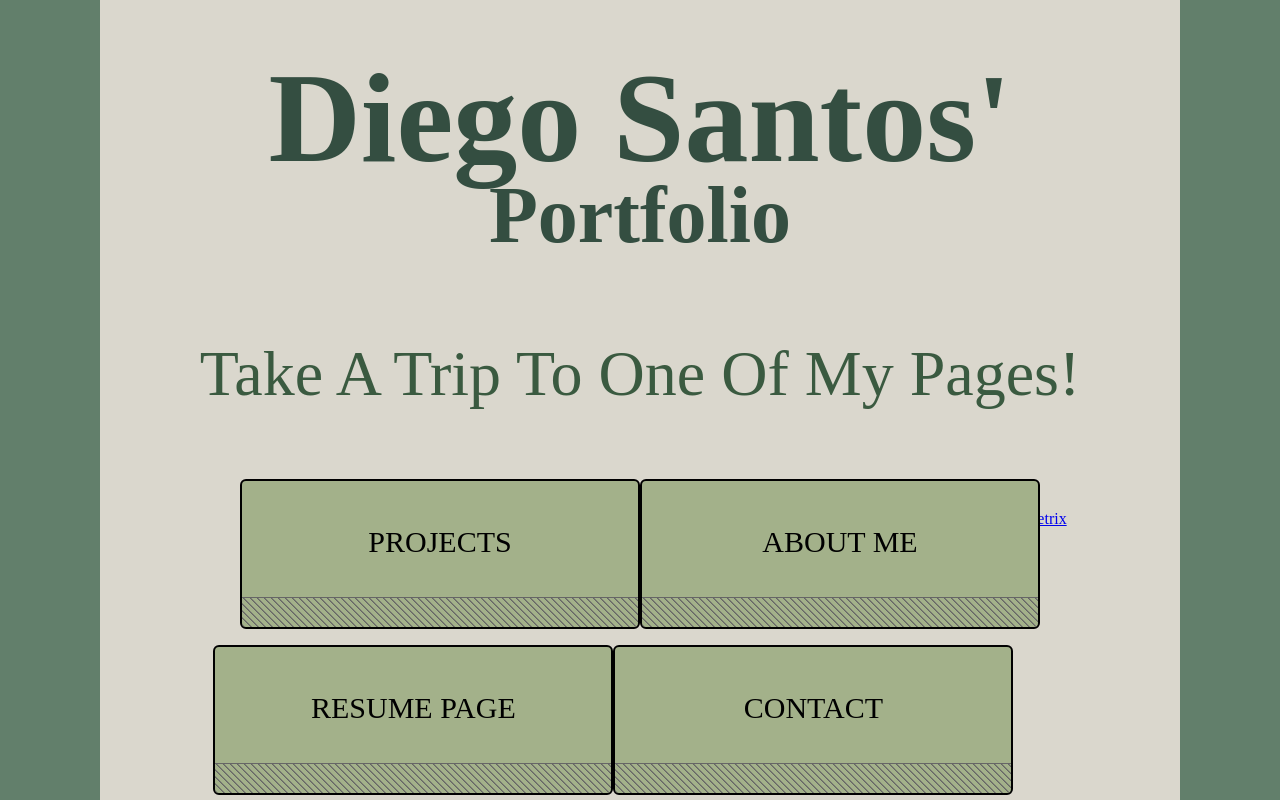
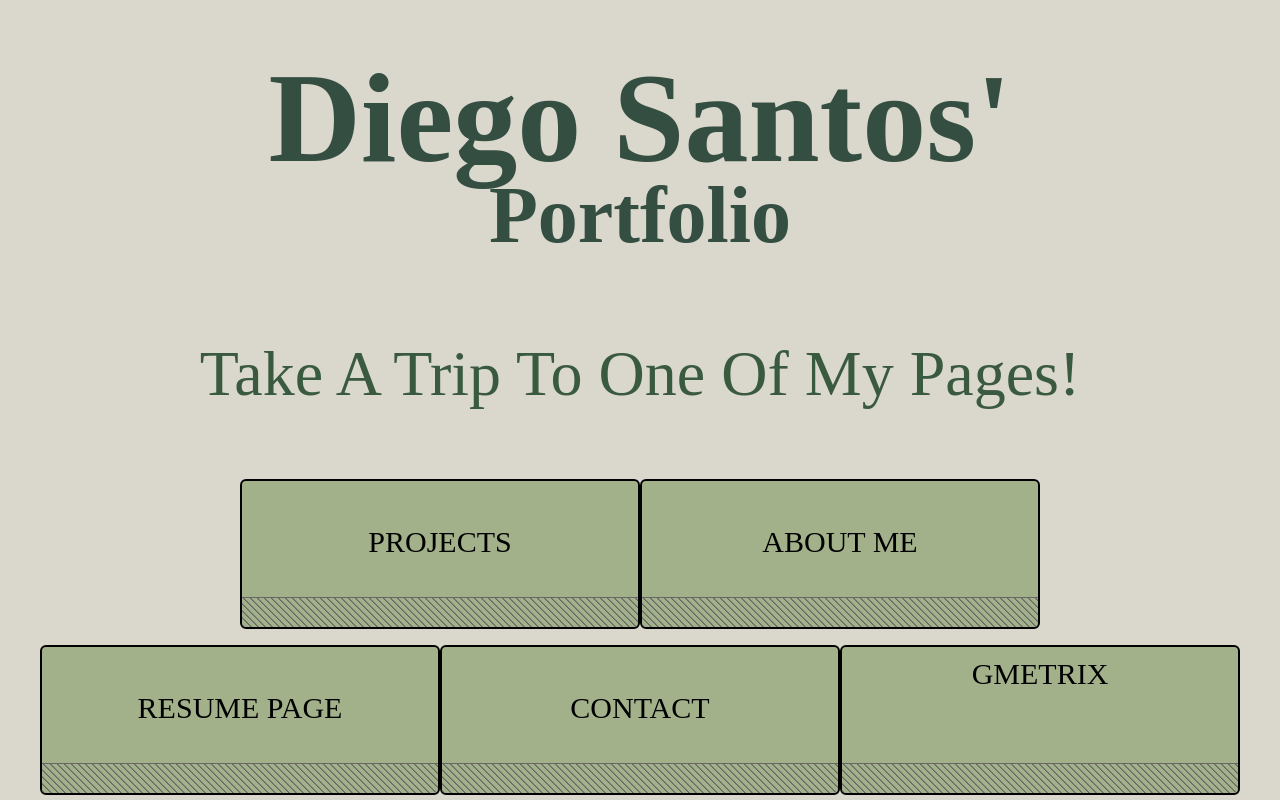
Before and after one commit to diegosan17/diego-santos-portfolio.github.io, a plain HTML site: page index.html in a window 1280 px wide. Drawn offline with Linux system fonts and the light colour scheme; a web font is replaced by a local one.

Commit message:
fix gmetrix

```diff
--- a/index.html
+++ b/index.html
@@ -37,7 +37,7 @@
             <div class="but">
               <a href="resume.html" class="btn btn--stripe" target="_blank"><br>Resume Page</a>
               <a href="contact.html" class="btn btn--stripe" target="_blank"><br>Contact</a>
-              <a href="https://82b9c379-5873-4751-af72-324bf60c9602-00-3cr71evl91oz6.spock.replit.dev/" target="_blank">Gmetrix</a>
+              <a href="https://82b9c379-5873-4751-af72-324bf60c9602-00-3cr71evl91oz6.spock.replit.dev/" class="btn btn--stripe" target="_blank">Gmetrix</a>
             </div>
           </div>
         </div>
```
